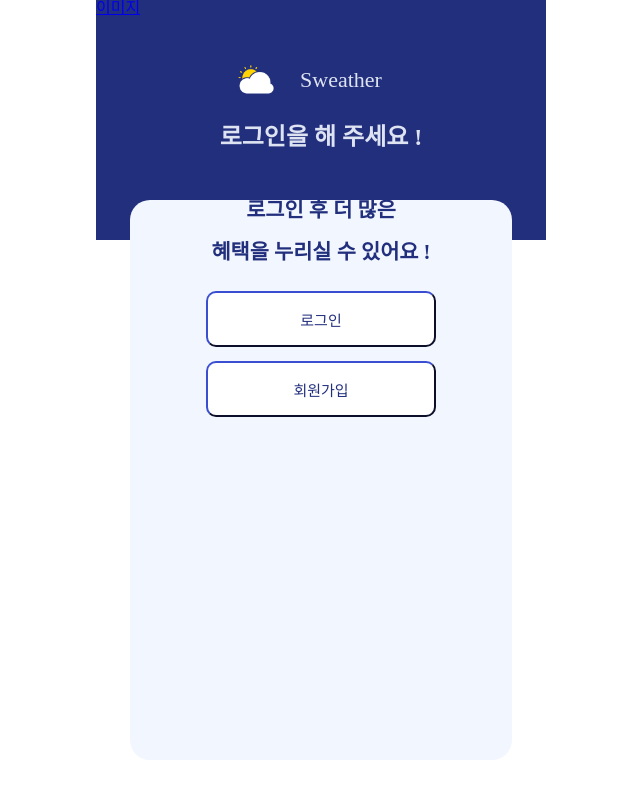
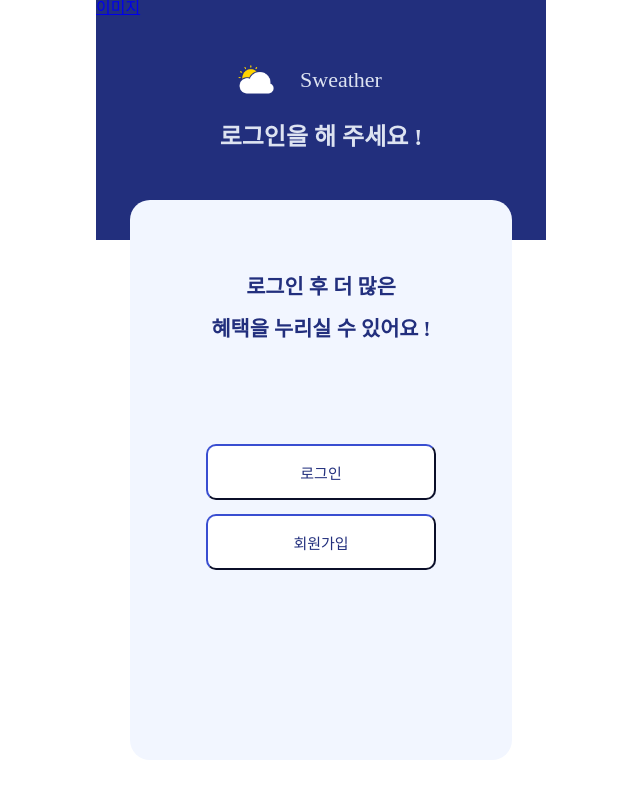
Before and after one commit to baked-sweet-potato-team/SWeather_FrontEnd, a React (Create React App) app: page /my in a window 1280 px wide. Shown: the whole page, without its empty margins (319-959 px from the left). Built offline with nearby package versions, Linux system fonts and the light colour scheme; no server answers; a web font is replaced by a local one.

Commit message:
비회원 마이페이지 마진 수정

```diff
--- a/src/components/NoAuthMyPage/NoAuthMyPage.css
+++ b/src/components/NoAuthMyPage/NoAuthMyPage.css
@@ -16,6 +16,7 @@
     width: 80%;
     height: 15%;
     text-align: center;
+    margin: 20% auto;
 }
 
 .n-main-text {
```
